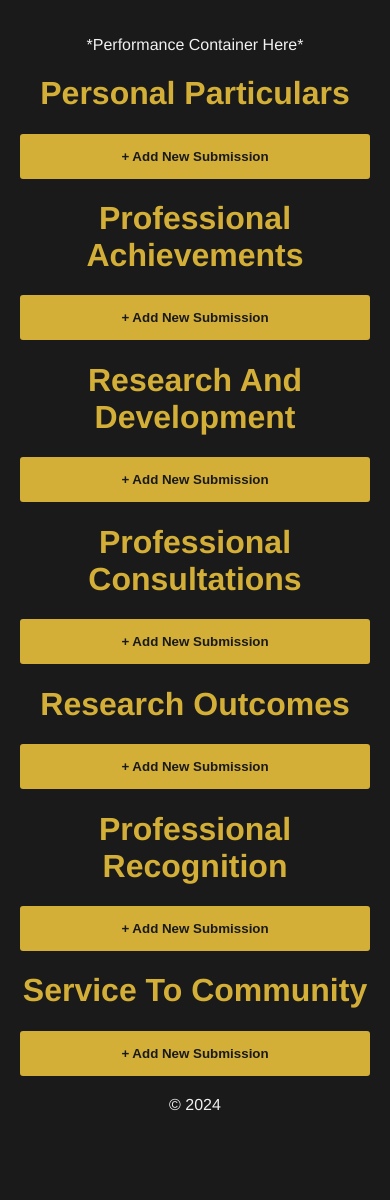
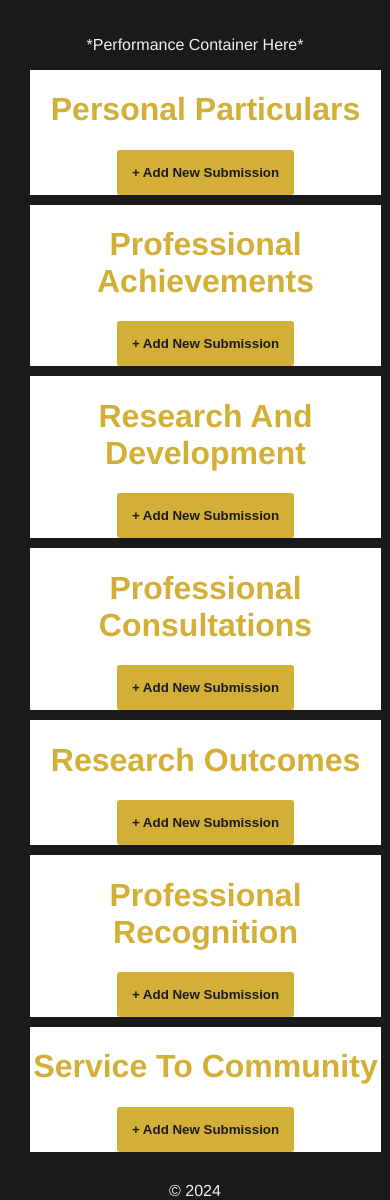
Before and after one commit to TheeHarpreet/Performance-Tracking-and-Management-System, a PHP site: page / in a window 390 px wide. Shown: the part 178-1378 px from the top of the page. Before the commit the page ends 1289 px from the top, so only its background shows below. Run offline with PHP 8.4, Linux system fonts and the light colour scheme; the visitor is signed in with stand-in values (Sample User, id 1); data that the repository does not hold is empty.

Commit message:
mobile tasks edits

```diff
--- a/css/mobile.css
+++ b/css/mobile.css
@@ -93,3 +93,24 @@ p {
   bottom: 0;
   width: 100%;
 }
+
+.tasks{
+
+}
+
+.section-container{
+  width: 90vw;
+  height:auto;
+  margin:5vw;
+  background-color: white;
+
+  display: flex;
+  flex-direction: column;
+  justify-content: center;
+  align-items: center;
+  margin: 10px;
+
+}
+.submission-preview-box{
+
+}
```
